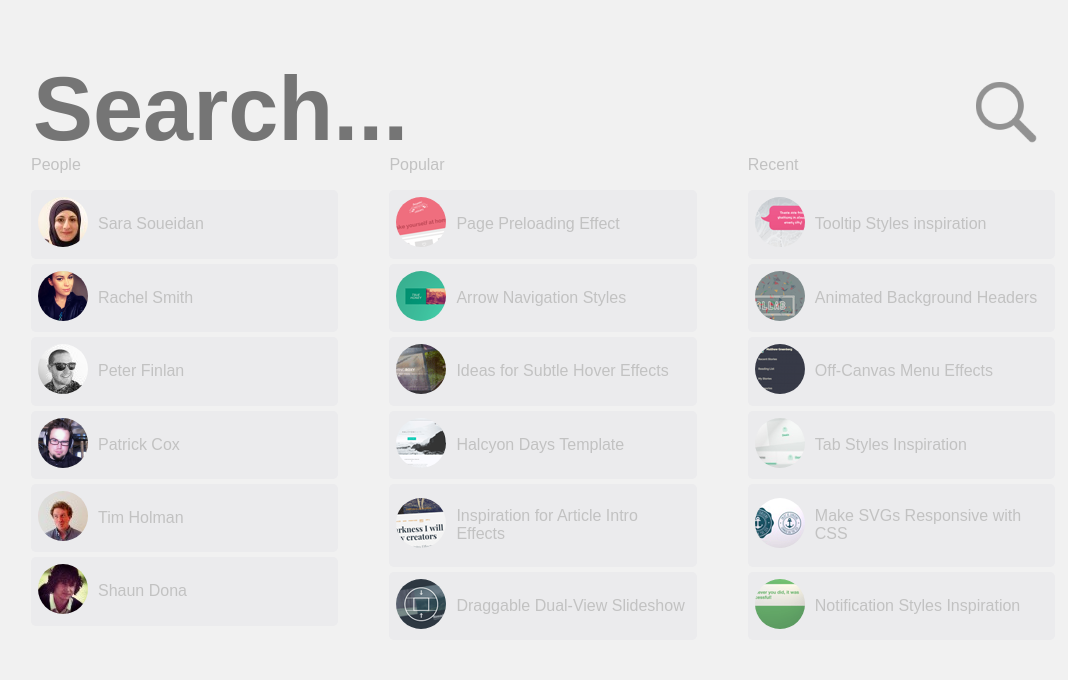
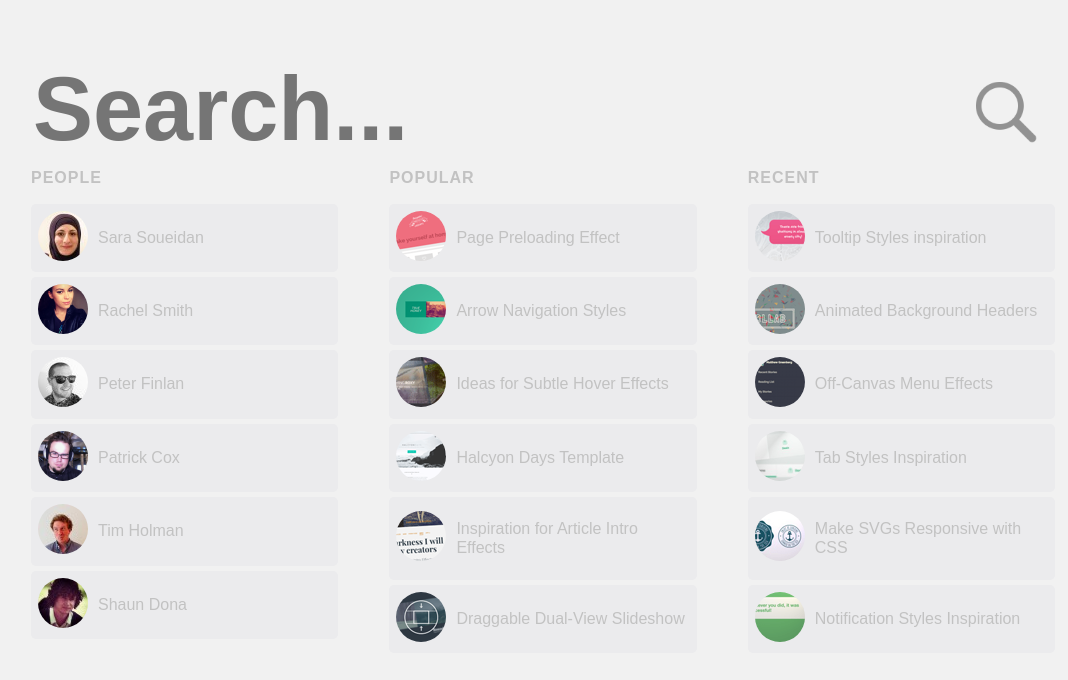
Before and after one commit to AleksandrNov/Test, a plain HTML site: page index.html in a window 1280 px wide. Shown: the whole page, without its empty margins (97-1165 px from the left). Drawn offline with Linux system fonts and the light colour scheme.

Commit message:
commit message

```diff
--- a/css/index.css
+++ b/css/index.css
@@ -5,8 +5,19 @@ body {
     padding: 0;
     background-color: #f1f1f1;
     font-family: Arial, sans-serif;
+    font-size: 16px;
     color: #c2c2c2;
 }
+
+h2 {
+text-transform: uppercase;
+font-size: 1em;
+letter-spacing: 1px;
+text-transform: uppercase;
+font-weight: 800;
+color: #c2c2c2;
+}
+
 
 .container {
     width: '100%';
--- a/index.html
+++ b/index.html
@@ -22,7 +22,7 @@
         </div>
         <div class="bottom">
             <div class="list-style people">
-                <div>People</div>
+                <h2>People</h2>
                 <ul>
                     <li class="list-item">
                         <div class="list-item-container">
@@ -88,7 +88,7 @@
                 </ul>
             </div>
             <div class="list-style popular">
-                <div>Popular</div>
+                <h2>Popular</h2>
                 <ul>
                     <li class="list-item">
                         <div class="list-item-container">
@@ -154,9 +154,9 @@
                 </ul>
             </div>
             <div class="list-style recent">
-                <div>
+                <h2>
                     Recent
-                </div>
+                </h2>
                 <ul>
                     <li class="list-item">
                         <div class="list-item-container">
```
Also changed, not shown: 2 other files.
